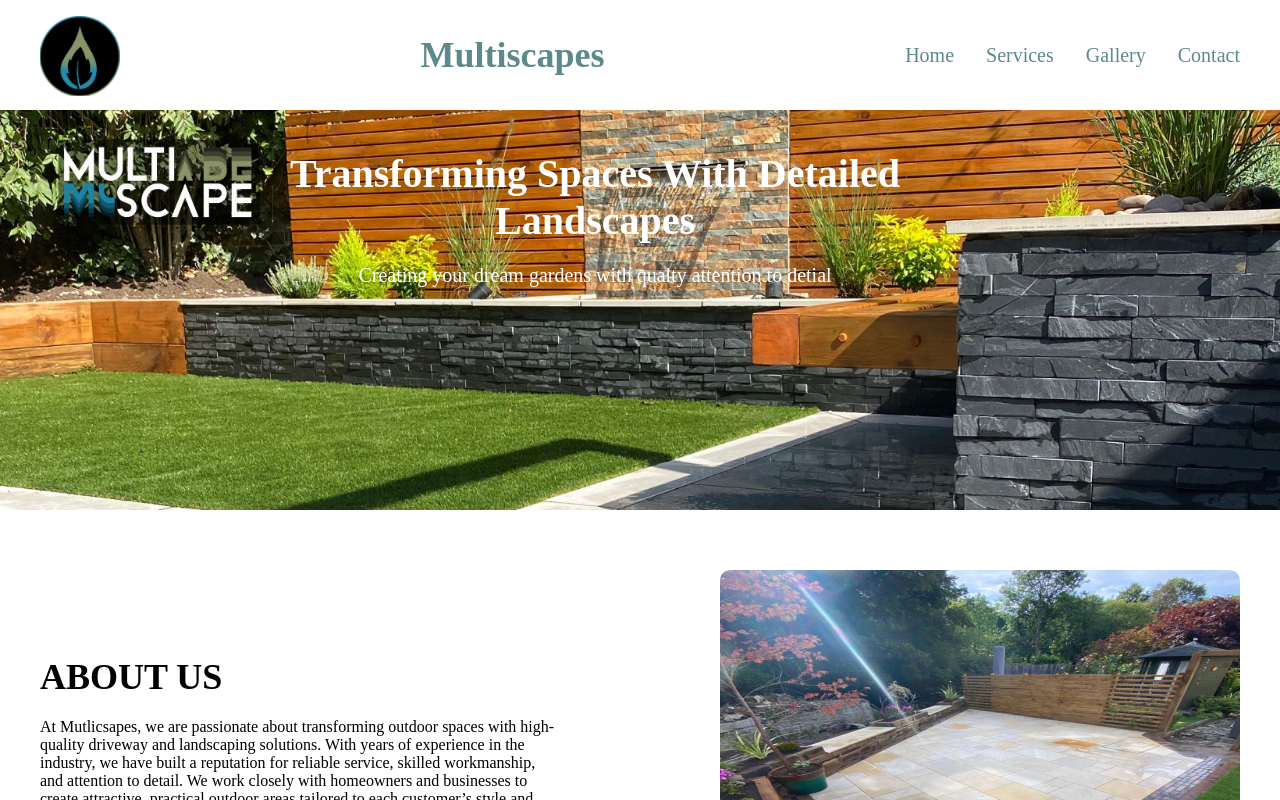
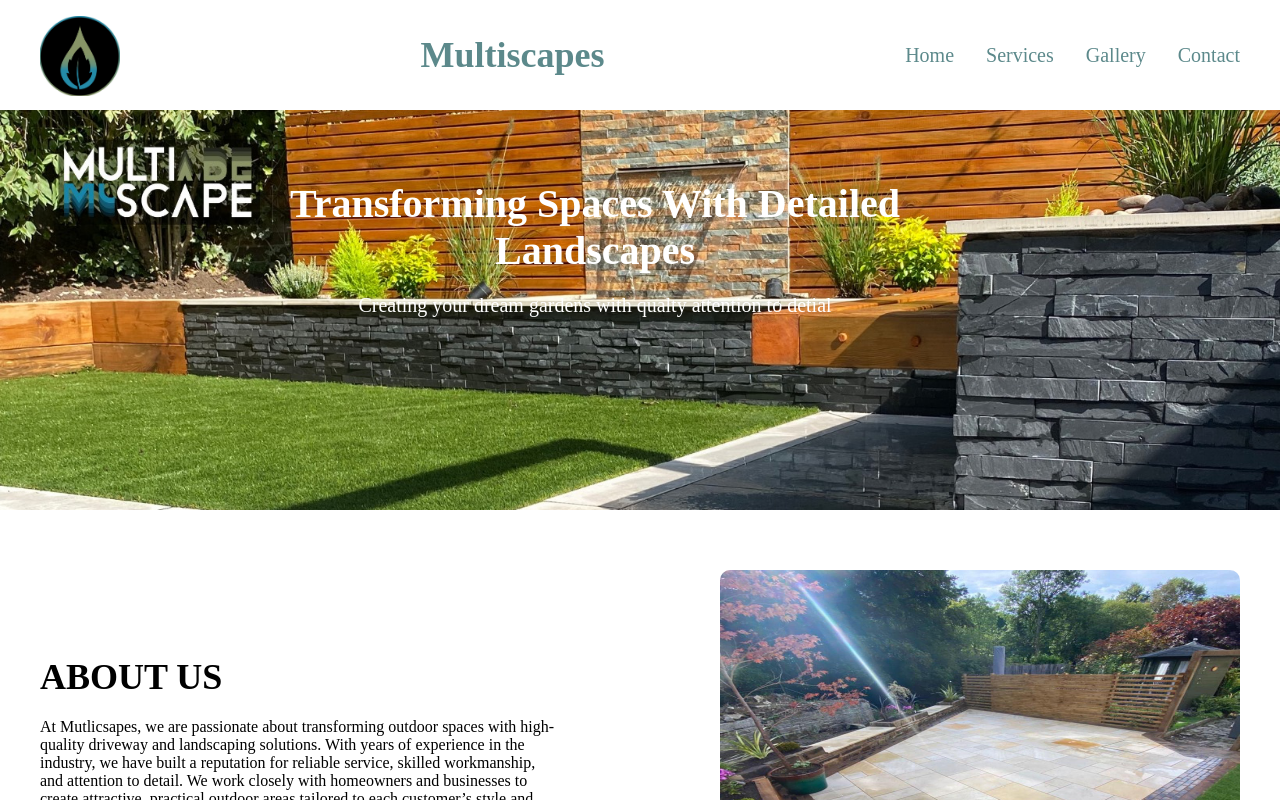
Before and after one commit to Gibson779/Multiscapes, a React (Vite) app: page / in a window 1280 px wide. Shown: the top 800 px of the page. Built offline with nearby package versions, Linux system fonts and the light colour scheme.

Commit message:
Update App.css

```diff
--- a/src/App.css
+++ b/src/App.css
@@ -51,7 +51,7 @@ html, body {
   align-items: center;
   text-align: center;
   color: rgb(255, 255, 255);
-  padding: 20px 140px 0 50px;
+  padding: 50px 140px 0 50px;
 
 
 }
```
